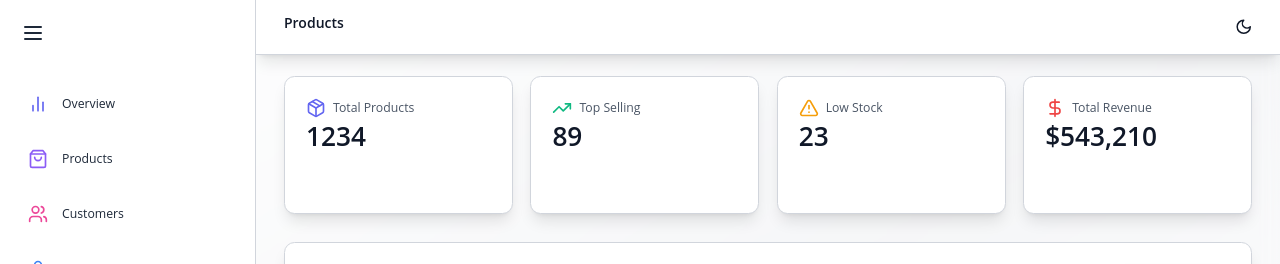
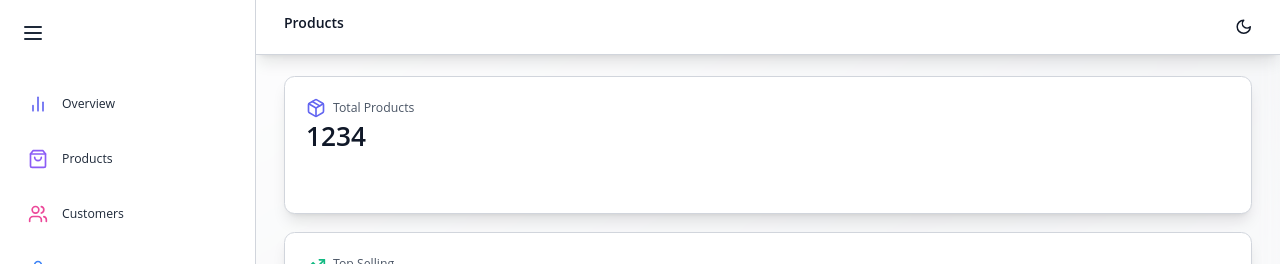
Before and after one commit to PhoenixMaster123/E-Commerce-Webshop, a React (Vite) app: page /admin/products in a window 1280 px wide. Shown: the top 264 px of the page. Built offline with nearby package versions, Linux system fonts and the light colour scheme; no server answers.

Commit message:
feat: dark white mode in navbar productlist

```diff
--- a/src/Pages/Main/Home/Home.tsx
+++ b/src/Pages/Main/Home/Home.tsx
@@ -1,9 +1,10 @@
-import React, { useEffect, useRef, useState } from 'react';
+import React, { useEffect, useRef, useState, useContext } from 'react';
 import { Link } from 'react-router-dom';
 import * as api from '../../../services/api';
 import { ProductCard } from '../../../Components/Main_Components/productCard/ProductCard';
 import { Product } from '../../../types';
-import "./home.css"
+import { ThemeContext } from '../../../contexts/ThemeContext';
+import './home.css';
 
 const FEATURED_COUNT = 8;
 const PREVIEW_COUNT = 8;
@@ -19,6 +20,7 @@ const CATEGORIES = [
 ];
 
 const Home: React.FC = () => {
+    const { isDarkMode } = useContext(ThemeContext);
     const [featuredProducts, setFeaturedProducts] = useState<Product[]>([]);
     const [categoryPreviews, setCategoryPreviews] = useState<Record<string, Product[]>>({});
     const sliderRefs = useRef<Record<string, HTMLDivElement | null>>({});
@@ -27,9 +29,12 @@ const Home: React.FC = () => {
         api.getProducts(FEATURED_COUNT, 0)
             .then(({ products }) => setFeaturedProducts(products))
             .catch(console.error);
+
         CATEGORIES.slice(0, 3).forEach(cat => {
             api.getProducts(PREVIEW_COUNT, 0, cat)
-                .then(({ products }) => setCategoryPreviews(prev => ({ ...prev, [cat]: products })))
+                .then(({ products }) =>
+                    setCategoryPreviews(prev => ({ ...prev, [cat]: products }))
+                )
                 .catch(console.error);
         });
     }, []);
@@ -39,16 +44,21 @@ const Home: React.FC = () => {
     const scroll = (cat: string, dir: 'left' | 'right') => {
         const slider = sliderRefs.current[cat];
         if (!slider) return;
-        slider.scrollBy({ left: dir === 'right' ? slider.clientWidth : -slider.clientWidth, behavior: 'smooth' });
+        slider.scrollBy({
+            left: dir === 'right' ? slider.clientWidth : -slider.clientWidth,
+            behavior: 'smooth',
+        });
     };
 
     return (
-        <div className="min-h-screen bg-white dark:bg-gray-900 text-gray-900 dark:text-gray-100">
+        <div className={`min-h-screen p-0 m-0 ${isDarkMode ? 'bg-gray-900 text-gray-100' : 'bg-white text-gray-900'}`}>
             {/* Hero Section */}
             <section className="relative h-64 md:h-96 bg-gradient-to-r from-blue-500 to-indigo-600 flex items-center justify-center">
                 <div className="text-center px-4">
                     <h1 className="text-3xl md:text-5xl font-bold text-white mb-4">Welcome to MyShop</h1>
-                    <p className="text-lg md:text-2xl text-white mb-6">Your one-stop shop for the best deals and latest trends.</p>
+                    <p className="text-lg md:text-2xl text-white mb-6">
+                        Your one-stop shop for the best deals and latest trends.
+                    </p>
                     <Link
                         to="/products"
                         className="inline-block bg-white text-blue-600 font-semibold py-2 px-6 rounded-full shadow hover:bg-gray-100 transition"
@@ -66,8 +76,10 @@ const Home: React.FC = () => {
                         <div className="relative">
                             <button
                                 onClick={() => scroll(cat, 'left')}
-                                className="absolute left-0 top-1/2 transform -translate-y-1/2 bg-gray-200 dark:bg-gray-700 p-2 rounded-full shadow z-10"
-                            >‹</button>
+                                className={`absolute left-0 top-1/2 transform -translate-y-1/2 p-2 rounded-full shadow z-10 ${isDarkMode ? 'bg-gray-700' : 'bg-gray-200'}`}
+                            >
+                                ‹
+                            </button>
                             <div
                                 className="flex overflow-x-auto hide-scrollbar space-x-4 scroll-pl-4 pb-2"
                                 ref={el => { sliderRefs.current[cat] = el; }}
@@ -78,15 +90,17 @@ const Home: React.FC = () => {
                                     </div>
                                 ))}
                                 <Link to={`/products?category=${cat}`} className="flex-shrink-0 w-40">
-                                    <div className="h-full flex items-center justify-center bg-gray-100 dark:bg-gray-800 rounded-2xl">
+                                    <div className={`h-full flex items-center justify-center rounded-2xl shadow ${isDarkMode ? 'bg-gray-800' : 'bg-gray-100'}`}>
                                         <span className="font-semibold">View All</span>
                                     </div>
                                 </Link>
                             </div>
                             <button
                                 onClick={() => scroll(cat, 'right')}
-                                className="absolute right-0 top-1/2 transform -translate-y-1/2 bg-gray-200 dark:bg-gray-700 p-2 rounded-full shadow z-10"
-                            >›</button>
+                                className={`absolute right-0 top-1/2 transform -translate-y-1/2 p-2 rounded-full shadow z-10 ${isDarkMode ? 'bg-gray-700' : 'bg-gray-200'}`}
+                            >
+                                ›
+                            </button>
                         </div>
                     </section>
                 ))}
@@ -102,7 +116,7 @@ const Home: React.FC = () => {
                 </section>
             </div>
 
-            <footer className="bg-gray-100 dark:bg-gray-800 py-6">
+            <footer className={`${isDarkMode ? 'bg-gray-800' : 'bg-gray-100'} py-6`}>
                 <p className="text-center text-sm">© {new Date().getFullYear()} MyShop</p>
             </footer>
         </div>
--- /dev/null
+++ b/src/contexts/ThemeContext.tsx
@@ -0,0 +1,33 @@
+import React, { createContext, useState, useEffect } from 'react';
+
+interface ThemeContextType {
+    isDarkMode: boolean;
+    toggleTheme: () => void;
+}
+
+export const ThemeContext = createContext<ThemeContextType>({
+    isDarkMode: false,
+    toggleTheme: () => {},
+});
+
+export const ThemeProvider: React.FC<{ children: React.ReactNode }> = ({ children }) => {
+    const [isDarkMode, setIsDarkMode] = useState<boolean>(() => {
+        const saved = localStorage.getItem('theme');
+        if (saved) return saved === 'dark';
+        return window.matchMedia?.('(prefers-color-scheme: dark)').matches ?? false;
+    });
+
+    const toggleTheme = () => setIsDarkMode((m) => !m);
+
+    // side‐effect: update body class & localStorage
+    useEffect(() => {
+        document.body.classList.toggle('dark', isDarkMode);
+        localStorage.setItem('theme', isDarkMode ? 'dark' : 'light');
+    }, [isDarkMode]);
+
+    return (
+        <ThemeContext.Provider value={{ isDarkMode, toggleTheme }}>
+            {children}
+        </ThemeContext.Provider>
+    );
+};
--- a/src/index.css
+++ b/src/index.css
@@ -1,3 +1,15 @@
+/* index.css */
+:root {
+    --bg-color: #ffffff;
+    --text-color: #1f2937; /* gray-800 */
+}
+
+.dark {
+    --bg-color: #1f2937;  /* gray-800 */
+    --text-color: #f9fafb; /* gray-50 */
+}
+
+/* then your existing html,body reset: */
 html,
 body {
     margin: 0;
@@ -8,13 +20,7 @@ body {
     transition: background-color 0.3s, color 0.3s;
 }
 
-/* Dark Mode */
-body.dark {
-    --bg-color:      #121212;
-    --text-color:    #eeeeee;
-    /* … andere Variablen … */
-
-    /* überschreibe nochmals direkt */
-    background-color: var(--bg-color) !important;
-    color:            var(--text-color) !important;
-}
+/* finally your Tailwind directives */
+@tailwind base;
+@tailwind components;
+@tailwind utilities;
--- a/src/main.tsx
+++ b/src/main.tsx
@@ -5,13 +5,13 @@ import './assets/css/main.css'
 import './index.css'
 
 import { BrowserRouter } from 'react-router-dom';
-import { ThemeProvider } from 'next-themes';
+    import { ThemeProvider } from './contexts/ThemeContext.tsx';
 import { CartProvider } from './contexts/CartContext.tsx'; // <-- Add this
 
 ReactDOM.createRoot(document.getElementById('root')!).render(
     <StrictMode>
         <BrowserRouter>
-            <ThemeProvider attribute="class">
+            <ThemeProvider >
                 <CartProvider>
                     <App />
                 </CartProvider>
--- /dev/null
+++ b/tailwind.config.js
@@ -0,0 +1,31 @@
+/** @type {import('tailwindcss').Config} */
+module.exports = {
+    // Alle Dateien, in denen Tailwind-Klassen vorkommen
+    content: [
+        "./src/**/*.{js,jsx,ts,tsx}",
+        "./public/index.html",
+    ],
+
+    // Dark-Mode via Klasse <html class="dark">
+    darkMode: "class",
+
+    theme: {
+        extend: {
+            /* Beispiel-Erweiterungen — optional */
+            colors: {
+                brand: {
+                    DEFAULT: "#2563eb",   // helles Blau
+                    dark: "#1e40af",      // dunkles Blau für Dark-Mode
+                },
+            },
+            fontFamily: {
+                sans: ["Inter", "system-ui", "sans-serif"],
+            },
+        },
+    },
+
+    plugins: [
+        // Falls du Plugins wie @tailwindcss/forms o. ä. nutzen willst
+        // require("@tailwindcss/forms"),
+    ],
+};
```
Also changed, not shown: src/Components/Main_Components/Navbar/Navbar.tsx (+25 -62 lines), src/Pages/Main/productList/ProductListPage.tsx (+17 -17 lines), src/assets/css/main.css (line endings or trailing spaces).
